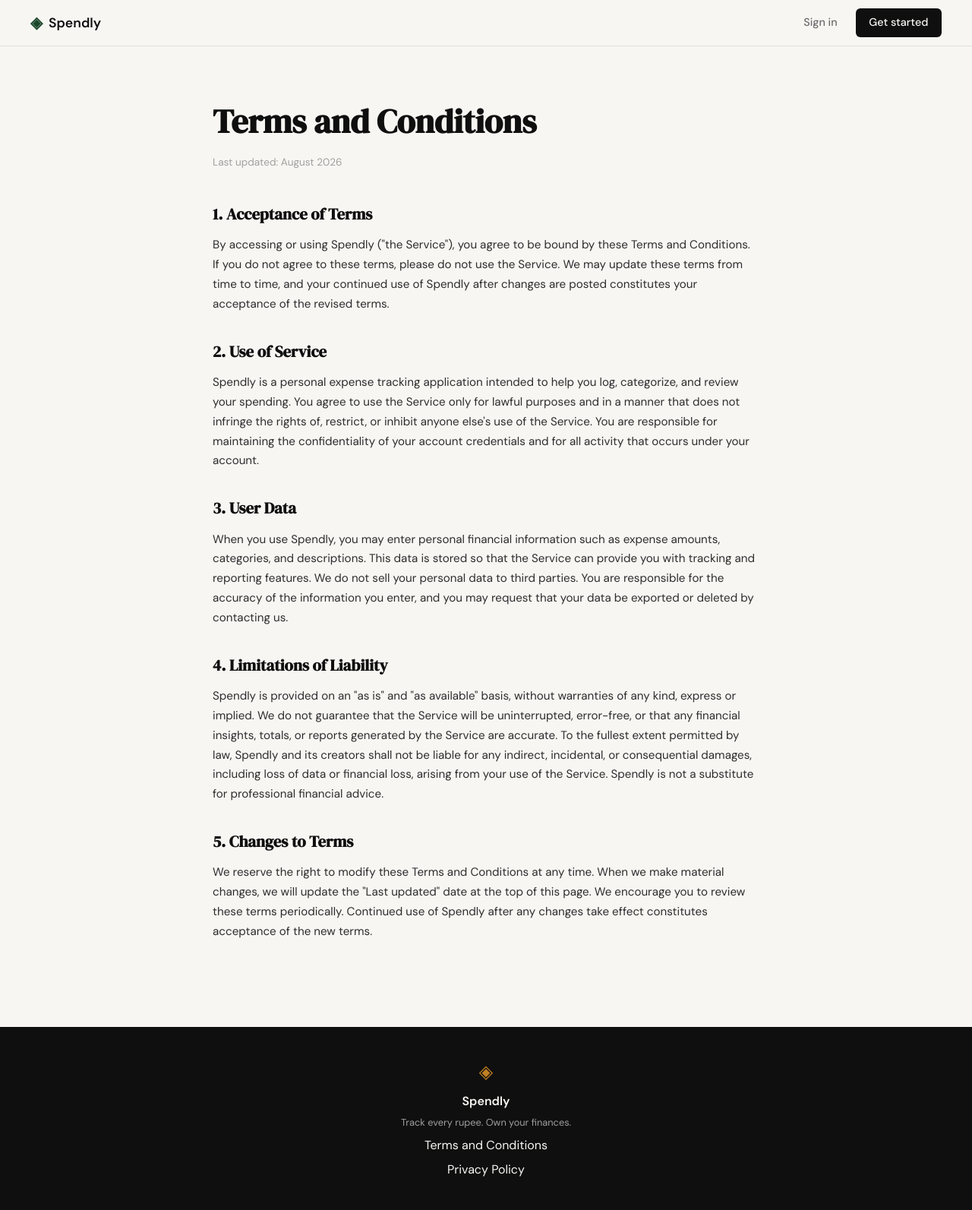
After one commit to mknija/spendly, a Flask app: page /terms in a window 1280 px wide. The commit adds this page. Shown: the whole page at 76% size. Run offline with Flask 3, Linux system fonts and the light colour scheme.

Commit message:
Added terms page and route

```diff
--- a/app.py
+++ b/app.py
@@ -20,6 +20,11 @@ def register():
 @app.route("/login")
 def login():
     return render_template("login.html")
+
+
+@app.route("/terms")
+def terms():
+    return render_template("terms.html")
 
 
 # ------------------------------------------------------------------ #
--- a/static/css/style.css
+++ b/static/css/style.css
@@ -508,6 +508,47 @@ a { color: inherit; text-decoration: none; }
 }
 
 /* ------------------------------------------------------------------ */
+/* Legal pages                                                         */
+/* ------------------------------------------------------------------ */
+
+.legal-section {
+    padding: 4rem 2rem 5rem;
+}
+
+.legal-inner {
+    max-width: 720px;
+    margin: 0 auto;
+}
+
+.legal-title {
+    font-family: var(--font-display);
+    font-size: clamp(2rem, 4vw, 2.75rem);
+    color: var(--ink);
+    margin-bottom: 0.5rem;
+}
+
+.legal-updated {
+    font-size: 0.85rem;
+    color: var(--ink-faint);
+    margin-bottom: 2.5rem;
+}
+
+.legal-block { margin-bottom: 2rem; }
+
+.legal-block h2 {
+    font-family: var(--font-display);
+    font-size: 1.3rem;
+    color: var(--ink);
+    margin-bottom: 0.75rem;
+}
+
+.legal-block p {
+    font-size: 0.95rem;
+    color: var(--ink-soft);
+    line-height: 1.7;
+}
+
+/* ------------------------------------------------------------------ */
 /* Responsive                                                          */
 /* ------------------------------------------------------------------ */
 
--- a/templates/base.html
+++ b/templates/base.html
@@ -34,7 +34,7 @@
             <span class="brand-icon">◈</span>
             <span class="footer-name">Spendly</span>
             <p class="footer-copy">Track every rupee. Own your finances.</p>
-            <a href="#">Terms and Conditions</a>
+            <a href="{{ url_for('terms') }}">Terms and Conditions</a>
             <a href="#">Privacy Policy</a>
         </div>
     </footer>
--- /dev/null
+++ b/templates/terms.html
@@ -0,0 +1,73 @@
+{% extends "base.html" %}
+
+{% block title %}Terms and Conditions — Spendly{% endblock %}
+
+{% block content %}
+
+<section class="legal-section">
+    <div class="legal-inner">
+        <h1 class="legal-title">Terms and Conditions</h1>
+        <p class="legal-updated">Last updated: August 2026</p>
+
+        <div class="legal-block">
+            <h2>1. Acceptance of Terms</h2>
+            <p>
+                By accessing or using Spendly ("the Service"), you agree to be bound by these
+                Terms and Conditions. If you do not agree to these terms, please do not use
+                the Service. We may update these terms from time to time, and your continued
+                use of Spendly after changes are posted constitutes your acceptance of the
+                revised terms.
+            </p>
+        </div>
+
+        <div class="legal-block">
+            <h2>2. Use of Service</h2>
+            <p>
+                Spendly is a personal expense tracking application intended to help you log,
+                categorize, and review your spending. You agree to use the Service only for
+                lawful purposes and in a manner that does not infringe the rights of, restrict,
+                or inhibit anyone else's use of the Service. You are responsible for maintaining
+                the confidentiality of your account credentials and for all activity that occurs
+                under your account.
+            </p>
+        </div>
+
+        <div class="legal-block">
+            <h2>3. User Data</h2>
+            <p>
+                When you use Spendly, you may enter personal financial information such as
+                expense amounts, categories, and descriptions. This data is stored so that the
+                Service can provide you with tracking and reporting features. We do not sell
+                your personal data to third parties. You are responsible for the accuracy of
+                the information you enter, and you may request that your data be exported or
+                deleted by contacting us.
+            </p>
+        </div>
+
+        <div class="legal-block">
+            <h2>4. Limitations of Liability</h2>
+            <p>
+                Spendly is provided on an "as is" and "as available" basis, without warranties
+                of any kind, express or implied. We do not guarantee that the Service will be
+                uninterrupted, error-free, or that any financial insights, totals, or reports
+                generated by the Service are accurate. To the fullest extent permitted by law,
+                Spendly and its creators shall not be liable for any indirect, incidental, or
+                consequential damages, including loss of data or financial loss, arising from
+                your use of the Service. Spendly is not a substitute for professional financial
+                advice.
+            </p>
+        </div>
+
+        <div class="legal-block">
+            <h2>5. Changes to Terms</h2>
+            <p>
+                We reserve the right to modify these Terms and Conditions at any time. When we
+                make material changes, we will update the "Last updated" date at the top of
+                this page. We encourage you to review these terms periodically. Continued use
+                of Spendly after any changes take effect constitutes acceptance of the new terms.
+            </p>
+        </div>
+    </div>
+</section>
+
+{% endblock %}
```
